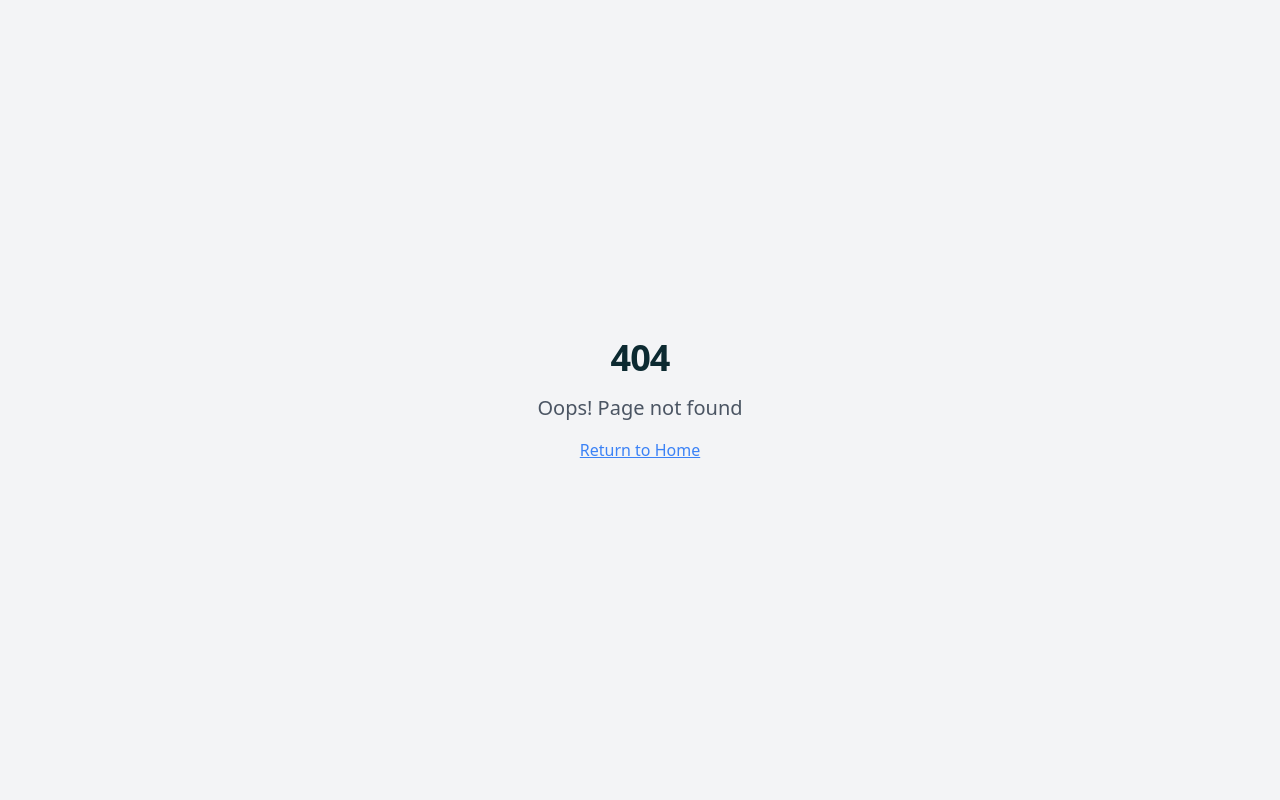
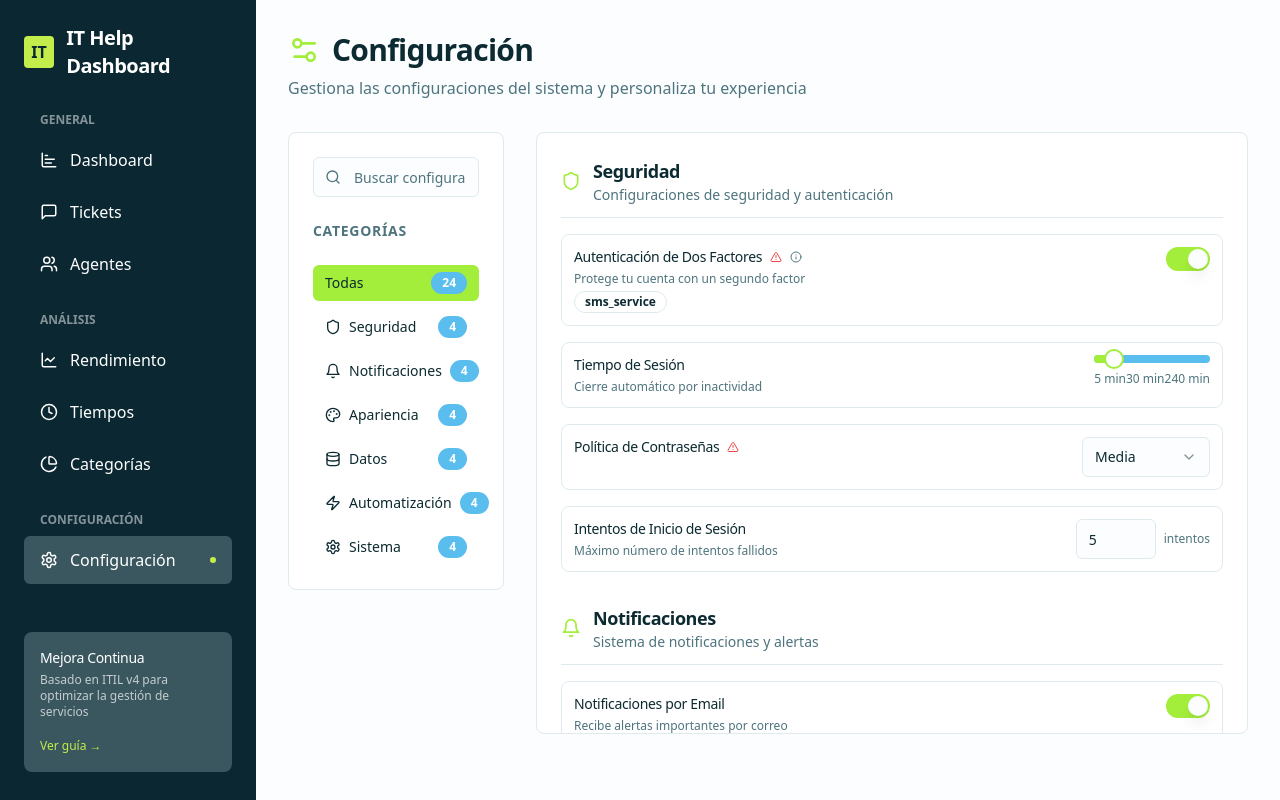
Before and after one commit to branzontech/helpdesk-insights-dashboard, a React (Vite) app: page /settings in a window 1280 px wide. Before the commit this address had no page. Built offline with nearby package versions, Linux system fonts and the light colour scheme.

Commit message:
Refactor settings to full page
The settings panel has been refactored to occupy a full page instead of a sidebar component. This change aims to provide a more comprehensive and dedicated interface for managing configurations.

```diff
--- a/src/App.tsx
+++ b/src/App.tsx
@@ -5,6 +5,7 @@ import { QueryClient, QueryClientProvider } from "@tanstack/react-query";
 import { BrowserRouter, Routes, Route } from "react-router-dom";
 import Index from "./pages/Index";
 import NotFound from "./pages/NotFound";
+import Settings from "./pages/Settings";
 import TicketLayout from "./components/ticket/TicketLayout";
 import KnowledgeBaseLayout from "./components/knowledge/KnowledgeBaseLayout";
 import ParametersLayout from "./components/parameters/ParametersLayout";
@@ -23,6 +24,7 @@ const App = () => (
           <Route path="/ticket/:id" element={<TicketLayout />} />
           <Route path="/knowledge" element={<KnowledgeBaseLayout />} />
           <Route path="/parameters" element={<ParametersLayout />} />
+          <Route path="/settings" element={<Settings />} />
           {/* ADD ALL CUSTOM ROUTES ABOVE THE CATCH-ALL "*" ROUTE */}
           <Route path="*" element={<NotFound />} />
         </Routes>
--- a/src/components/dashboard/Sidebar.tsx
+++ b/src/components/dashboard/Sidebar.tsx
@@ -1,5 +1,5 @@
 
-import React, { useState } from 'react';
+import React from 'react';
 import {
   Users,
   MessageSquare,
@@ -9,20 +9,23 @@ import {
   ChartPie,
   Settings
 } from 'lucide-react';
-import { SettingsPanel } from '@/components/settings/SettingsPanel';
+import { Link, useLocation } from 'react-router-dom';
 import { cn } from '@/lib/utils';
 
 interface NavItemProps {
   icon: React.ElementType;
   label: string;
-  active?: boolean;
+  to: string;
 }
 
-const NavItem: React.FC<NavItemProps> = ({ icon: Icon, label, active }) => {
+const NavItem: React.FC<NavItemProps> = ({ icon: Icon, label, to }) => {
+  const location = useLocation();
+  const active = location.pathname === to;
+
   return (
     <li>
-      <a
-        href="#"
+      <Link
+        to={to}
         className={cn(
           "flex items-center px-4 py-3 rounded-md transition-colors",
           active
@@ -33,20 +36,13 @@ const NavItem: React.FC<NavItemProps> = ({ icon: Icon, label, active }) => {
         <Icon size={18} className="mr-3" />
         <span className="font-medium">{label}</span>
         {active && <div className="ml-auto w-1.5 h-1.5 rounded-full bg-ithelp-lime"></div>}
-      </a>
+      </Link>
     </li>
   );
 };
 
 const Sidebar: React.FC = () => {
-  const [settingsOpen, setSettingsOpen] = useState(false);
-
   return (
-    <>
-      <SettingsPanel
-        isOpen={settingsOpen}
-        onClose={() => setSettingsOpen(false)}
-      />
     <aside className="w-64 bg-ithelp-teal-dark text-white h-screen flex-shrink-0 fixed left-0 top-0 overflow-y-auto">
       <div className="p-6">
         <div className="flex items-center mb-8">
@@ -59,29 +55,21 @@ const Sidebar: React.FC = () => {
         <nav>
           <p className="text-xs uppercase text-white/50 font-semibold mb-2 px-4">GENERAL</p>
           <ul className="space-y-1 mb-6">
-            <NavItem icon={ChartBar} label="Dashboard" active />
-            <NavItem icon={MessageSquare} label="Tickets" />
-            <NavItem icon={Users} label="Agentes" />
+            <NavItem icon={ChartBar} label="Dashboard" to="/" />
+            <NavItem icon={MessageSquare} label="Tickets" to="/tickets" />
+            <NavItem icon={Users} label="Agentes" to="/agents" />
           </ul>
 
           <p className="text-xs uppercase text-white/50 font-semibold mb-2 px-4">ANÁLISIS</p>
           <ul className="space-y-1 mb-6">
-            <NavItem icon={ChartLine} label="Rendimiento" />
-            <NavItem icon={Clock} label="Tiempos" />
-            <NavItem icon={ChartPie} label="Categorías" />
+            <NavItem icon={ChartLine} label="Rendimiento" to="/performance" />
+            <NavItem icon={Clock} label="Tiempos" to="/times" />
+            <NavItem icon={ChartPie} label="Categorías" to="/categories" />
           </ul>
 
           <p className="text-xs uppercase text-white/50 font-semibold mb-2 px-4">CONFIGURACIÓN</p>
           <ul className="space-y-1 mb-6">
-            <li>
-              <button
-                onClick={() => setSettingsOpen(true)}
-                className="flex items-center px-4 py-3 rounded-md transition-colors text-sidebar-foreground hover:bg-sidebar-accent/50 hover:text-sidebar-accent-foreground w-full text-left"
-              >
-                <Settings size={18} className="mr-3" />
-                <span className="font-medium">Configuración</span>
-              </button>
-            </li>
+            <NavItem icon={Settings} label="Configuración" to="/settings" />
           </ul>
         </nav>
 
@@ -98,7 +86,6 @@ const Sidebar: React.FC = () => {
         </div>
       </div>
     </aside>
-    </>
   );
 };
 
--- /dev/null
+++ b/src/pages/Settings.tsx
@@ -0,0 +1,183 @@
+import React, { useState, useMemo } from 'react';
+import { Search, Settings2 } from 'lucide-react';
+import { Input } from '@/components/ui/input';
+import { ScrollArea } from '@/components/ui/scroll-area';
+import { Badge } from '@/components/ui/badge';
+import { Button } from '@/components/ui/button';
+import { useSettingsData } from '@/hooks/useSettingsData';
+import { SettingItem } from '@/components/settings/SettingItem';
+import Sidebar from '@/components/dashboard/Sidebar';
+
+export default function Settings() {
+  const [searchTerm, setSearchTerm] = useState('');
+  const [selectedCategory, setSelectedCategory] = useState<string>('all');
+
+  const { categories, filteredSettings } = useSettingsData({
+    searchTerm,
+    selectedCategory
+  });
+
+  const settingsByCategory = useMemo(() => {
+    return categories.reduce((acc, category) => {
+      acc[category.id] = filteredSettings.filter(setting => setting.categoryId === category.id);
+      return acc;
+    }, {} as Record<string, typeof filteredSettings>);
+  }, [categories, filteredSettings]);
+
+  return (
+    <div className="min-h-screen bg-background">
+      <Sidebar />
+
+      <div className="ml-64">
+        <div className="max-w-7xl mx-auto p-8">
+          {/* Header */}
+          <div className="mb-8">
+            <div className="flex items-center gap-3 mb-2">
+              <Settings2 className="h-8 w-8 text-primary" />
+              <h1 className="text-3xl font-bold text-foreground">Configuración</h1>
+            </div>
+            <p className="text-muted-foreground">
+              Gestiona las configuraciones del sistema y personaliza tu experiencia
+            </p>
+          </div>
+
+          <div className="grid grid-cols-1 lg:grid-cols-4 gap-8">
+            {/* Navigation Sidebar */}
+            <div className="lg:col-span-1">
+              <div className="bg-card rounded-lg border p-6 sticky top-8">
+                {/* Search */}
+                <div className="mb-6">
+                  <div className="relative">
+                    <Search className="absolute left-3 top-3 h-4 w-4 text-muted-foreground" />
+                    <Input
+                      placeholder="Buscar configuración..."
+                      value={searchTerm}
+                      onChange={(e) => setSearchTerm(e.target.value)}
+                      className="pl-10"
+                    />
+                  </div>
+                </div>
+
+                {/* Category Navigation */}
+                <div className="space-y-2">
+                  <h3 className="font-semibold text-sm text-muted-foreground uppercase tracking-wider mb-4">
+                    Categorías
+                  </h3>
+
+                  <Button
+                    variant={selectedCategory === 'all' ? 'default' : 'ghost'}
+                    size="sm"
+                    onClick={() => setSelectedCategory('all')}
+                    className="w-full justify-between"
+                  >
+                    <span>Todas</span>
+                    <Badge variant="secondary" className="ml-auto">
+                      {filteredSettings.length}
+                    </Badge>
+                  </Button>
+
+                  {categories.map((category) => (
+                    <Button
+                      key={category.id}
+                      variant={selectedCategory === category.id ? 'default' : 'ghost'}
+                      size="sm"
+                      onClick={() => setSelectedCategory(category.id)}
+                      className="w-full justify-between"
+                    >
+                      <div className="flex items-center gap-2">
+                        <category.icon className="h-4 w-4" />
+                        <span>{category.name}</span>
+                      </div>
+                      <Badge variant="secondary" className="ml-auto">
+                        {settingsByCategory[category.id]?.length || 0}
+                      </Badge>
+                    </Button>
+                  ))}
+                </div>
+              </div>
+            </div>
+
+            {/* Settings Content */}
+            <div className="lg:col-span-3">
+              <div className="bg-card rounded-lg border">
+                <ScrollArea className="h-[calc(100vh-200px)]">
+                  <div className="p-6 space-y-8">
+                    {selectedCategory === 'all' ? (
+                      // Show all categories
+                      categories.map((category) => {
+                        const categorySettings = settingsByCategory[category.id] || [];
+                        if (categorySettings.length === 0) return null;
+
+                        return (
+                          <div key={category.id} className="space-y-4">
+                            <div className="flex items-center gap-3 pb-3 border-b">
+                              <category.icon className="h-5 w-5 text-primary" />
+                              <div>
+                                <h2 className="font-semibold text-lg text-foreground">
+                                  {category.name}
+                                </h2>
+                                <p className="text-sm text-muted-foreground">
+                                  {category.description}
+                                </p>
+                              </div>
+                            </div>
+                            <div className="grid gap-4">
+                              {categorySettings.map((setting) => (
+                                <SettingItem key={setting.id} setting={setting} />
+                              ))}
+                            </div>
+                          </div>
+                        );
+                      })
+                    ) : (
+                      // Show specific category
+                      <div className="space-y-4">
+                        {(() => {
+                          const category = categories.find(c => c.id === selectedCategory);
+                          return category ? (
+                            <div className="flex items-center gap-3 pb-3 border-b">
+                              <category.icon className="h-5 w-5 text-primary" />
+                              <div>
+                                <h2 className="font-semibold text-lg text-foreground">
+                                  {category.name}
+                                </h2>
+                                <p className="text-sm text-muted-foreground">
+                                  {category.description}
+                                </p>
+                              </div>
+                            </div>
+                          ) : null;
+                        })()}
+
+                        <div className="grid gap-4">
+                          {filteredSettings.map((setting) => (
+                            <SettingItem key={setting.id} setting={setting} />
+                          ))}
+                        </div>
+                      </div>
+                    )}
+
+                    {filteredSettings.length === 0 && (
+                      <div className="text-center py-12">
+                        <Settings2 className="h-16 w-16 mx-auto mb-4 text-muted-foreground opacity-50" />
+                        <h3 className="text-lg font-medium text-foreground mb-2">
+                          No se encontraron configuraciones
+                        </h3>
+                        <p className="text-muted-foreground">
+                          {searchTerm
+                            ? 'Intenta con otros términos de búsqueda'
+                            : 'No hay configuraciones disponibles en esta categoría'
+                          }
+                        </p>
+                      </div>
+                    )}
+                  </div>
+                </ScrollArea>
+              </div>
+            </div>
+          </div>
+        </div>
+      </div>
+    </div>
+  );
+}
```
